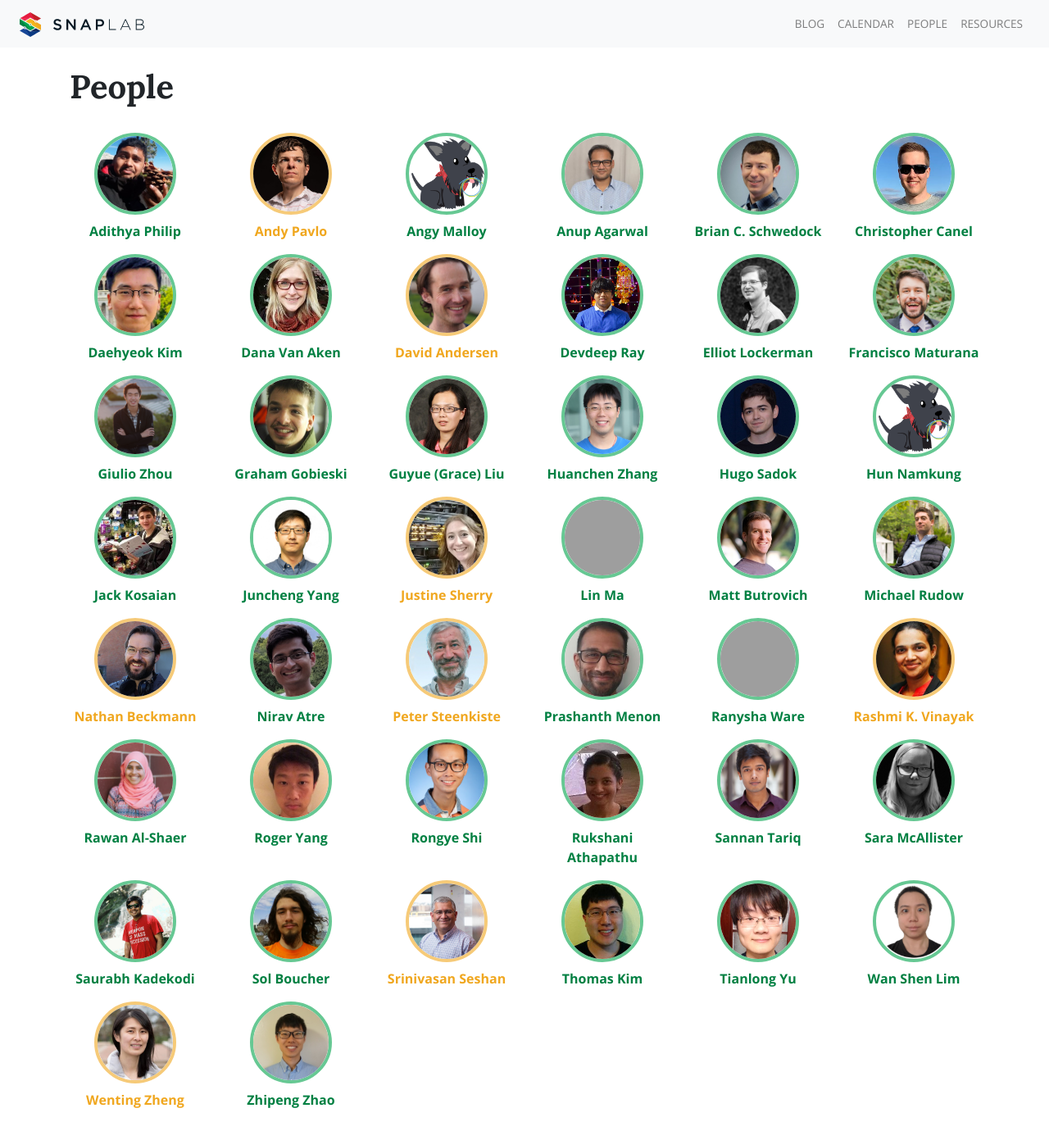
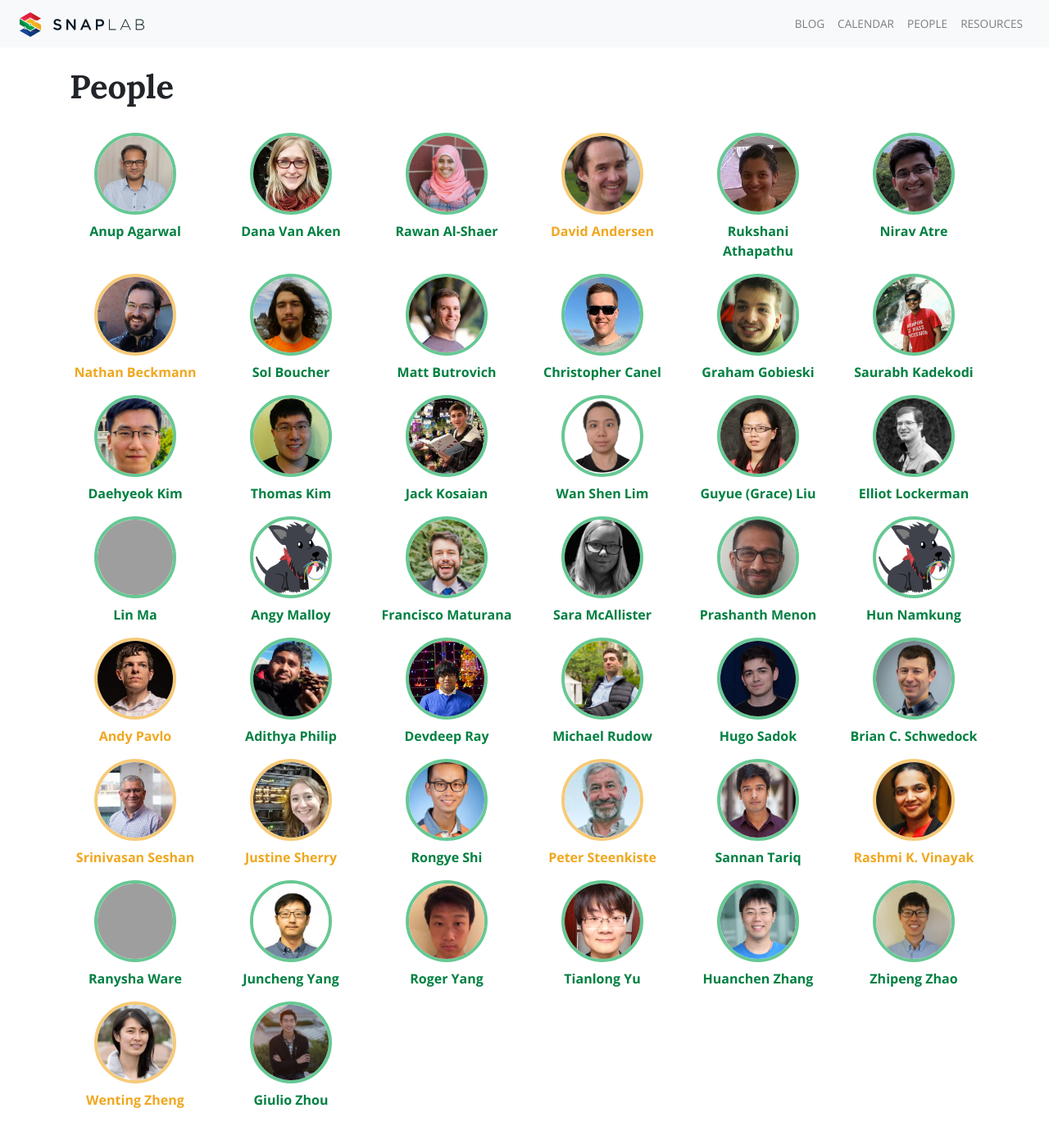
Before and after one commit to cmu-snap/cmu-snap.github.io, a Jekyll site: the page built from people/index.html, in a window 1280 px wide and 1400 px high, cut to the strip 0-1391 px from the top of the window. Shown: the whole strip at 82% size. Built offline with Jekyll 4.4.1, drawn with Linux system fonts in a browser that asks for light colours; nearby versions of some CDN libraries; some web fonts are replaced; grey boxes are pictures that could not be loaded.

Commit message:
Sorting by last name

```diff
--- a/people/index.html
+++ b/people/index.html
@@ -10,18 +10,28 @@ layout: default
 
 
 <div class="row my-4">
-{% for p in site.people %}
+<!-- The following convoluted code is used to sort by last name-->
+{% capture people %}
+  {%- for p in site.people -%}
+	  |{{ p.name | split: " " | last }}#{{ p.name }}#{{ p.website }}#
+	  {%- if p.photo -%}{{ p.photo }}{%- else -%}scottie.png{%- endif -%}
+	  #{{ p.position }}
+  {%- endfor -%}
+{% endcapture %}
+{% assign sortedpeople = people | split: '|' | sort %}
+{% for p in sortedpeople offset:1 %}
+	{% assign items = p | split: '#' %}
 	<div class="col-xs-12 col-sm-6 col-md-3 col-lg-2 text-center">
 		<div class="w-100 mb-3">
-			<a class="mx-auto" href="{{ p.website }}">
-				{% if p.position == "Faculty" %}
+			<a class="mx-auto" href="{{ items[2] }}">
+				{% if items[4] == "Faculty" %}
 					<img class="directory-pic-faculty mx-auto mb-2"
-					 src="{{ site.baseurl }}/images/people/{%- if p.photo -%}{{ p.photo }}{%- else -%}scottie.png{%- endif -%}"></br>
-					 <div class="faculty-name">{{ p.name }}</div>
+					 src="{{ site.baseurl }}/images/people/{{ items[3] }}"></br>
+					 <div class="faculty-name">{{ items[1] }}</div>
 				{% else %}
 					<img class="directory-pic mx-auto mb-2"
-					 src="{{ site.baseurl }}/images/people/{%- if p.photo -%}{{ p.photo }}{%- else -%}scottie.png{%- endif -%}"></br>
-					 {{ p.name }}
+					 src="{{ site.baseurl }}/images/people/{{ items[3] }}"></br>
+					 {{ items[1] }}
 				{% endif %}
 			</a>
 		</div>
```
